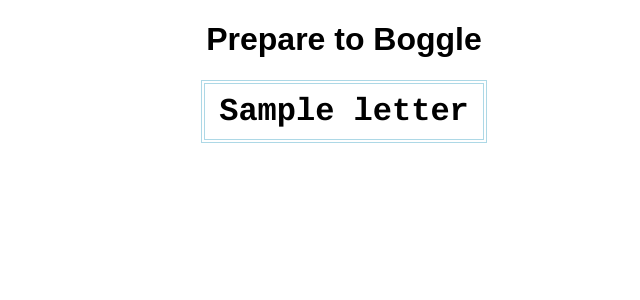
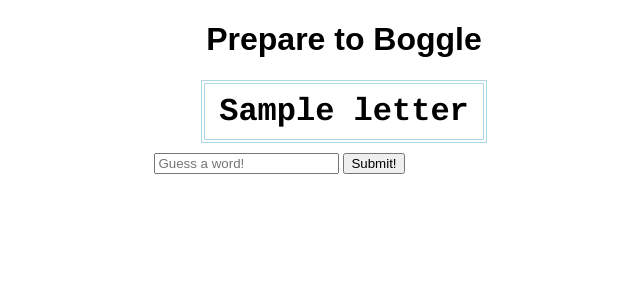
Before and after one commit to Giaddon/Flask_Boggle, a Flask app: template templates/board.html in a window 1280 px wide. Shown: the top 300 px of the page, without its empty margins (296-936 px from the left). Run offline with Flask 2, Linux system fonts and the light colour scheme; the template is opened without the code that fills it: most values are stand-ins (such as "Sample title", 1, 10 or a date in 2020); parts of the project's set-up code (start-up, migrations or seed data) failed here and were passed over; some libraries are stand-ins or nearby versions.

Commit message:
added post request, sending word to server, added js and message on game board

```diff
--- a/app.py
+++ b/app.py
@@ -1,4 +1,4 @@
-from flask import Flask, render_template
+from flask import Flask, render_template, session, request
 from flask_debugtoolbar import DebugToolbarExtension
 from boggle import Boggle
 
@@ -15,6 +15,15 @@
 
     board = boggle_game.make_board() #this needs to go into a session
 
+    session["board"] = board
+
     print("\n\nBoard", board, "\n\n")
 
     return render_template("board.html", board = board)
+
+@app.route("/check/",methods=["POST"])
+def check_guess():
+    print("\n \nThis is our request object \n \n",request)
+    guess = request.form.get("guess","and")
+    message = boggle_game.check_valid_word( session["board"], guess)
+    return message
--- /dev/null
+++ b/static/script.js
@@ -0,0 +1,24 @@
+const BASE_URL = "http://localhost:5000/";
+const $wordGuessFormButton = $("#word-guess-button");
+const $wordGuessInput = $("#word-guess-input");
+const $messageArea = $("#message-area");
+
+$wordGuessFormButton.on("click", async function(event){
+  event.preventDefault();
+
+  let guessInputValue = $wordGuessInput.val();
+  response = await axios.post(BASE_URL + "check/",{
+    "guess":guessInputValue});
+
+    console.log("This is the response from our server", response)
+
+    returnMessage(response.data);
+  });
+
+
+function returnMessage(response) {
+
+  $messageArea.text(response);
+
+
+}
--- a/static/style.css
+++ b/static/style.css
@@ -20,3 +20,13 @@
     padding: 7px 12px;
 
 }
+
+.boggle-board td:hover {
+  background-color: rgb(163, 160, 160)
+}
+
+form {
+  /* margin: auto; */
+  margin-left: 35%;
+  width: 50%;
+}
--- a/templates/base.html
+++ b/templates/base.html
@@ -15,6 +15,8 @@
     {% block content %}
 
     {% endblock %}
-
+<script src="https://unpkg.com/axios/dist/axios.js"></script>
+<script src="https://code.jquery.com/jquery-3.2.1.js"></script>
+<script src="/static/script.js"></script>
 </body>
 </html>
--- a/templates/board.html
+++ b/templates/board.html
@@ -11,7 +11,15 @@
             </tr>
         {% endfor %}
     </table>
+
+    <form id="word-guess-form" method="POST" action="/check/">
+      <input id="word-guess-input"type="text"name="guess_word" placeholder="Guess a word!">
+      <button id="word-guess-button" type="submit">Submit!</button>
+    </form>
+    <div id="message-area"></div>
 {% endblock %}
+
+
 
 <!--[['A', 'M', 'H', 'Y', 'J'],
     ['H', 'P', 'N', 'U', 'M'],
```
